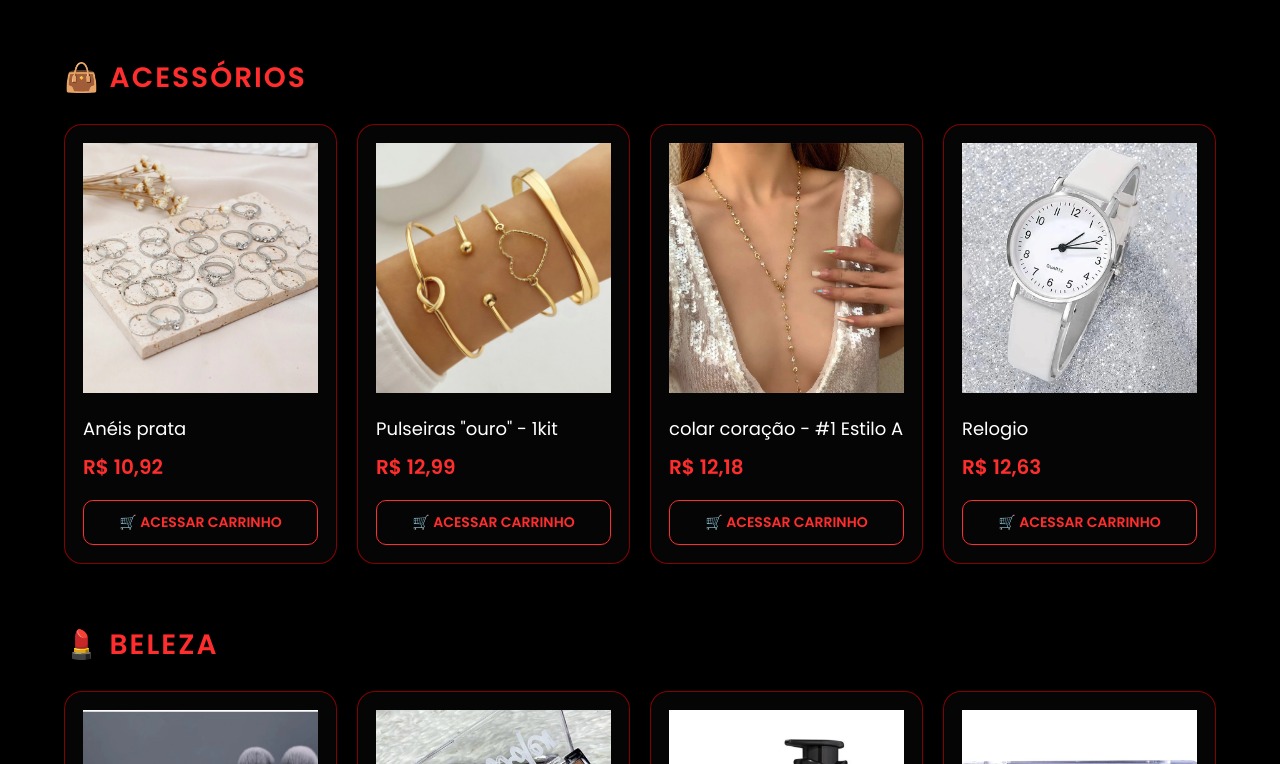
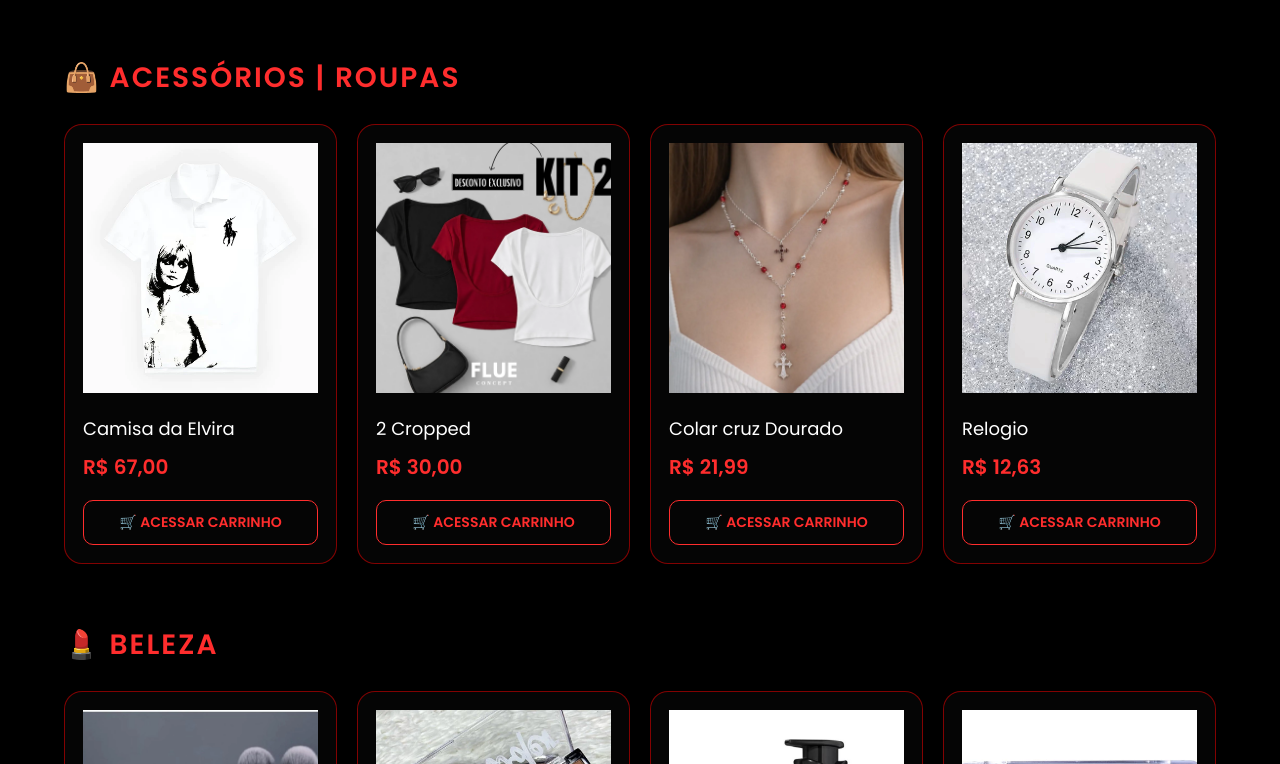
Before and after one commit to KetellynSantos/convite-Kitty, a website: page public/listaPresente.html in a window 1280 px wide. Shown: the part 826-1590 px from the top of the page. Drawn offline with nearby package versions, Linux system fonts and the light colour scheme.

Commit message:
Atualizando lista de presente

```diff
--- a/public/listaPresente.html
+++ b/public/listaPresente.html
@@ -96,19 +96,20 @@
 
         <section class="categoria">
 
-            <h2>👜 ACESSÓRIOS</h2>
+            <h2>👜 ACESSÓRIOS | ROUPAS</h2>
 
             <div class="grid-presentes">
 
                 <div class="card">
-                     <img src="assets/img/aneis.webp">
-                    <h3>Anéis prata</h3>
-                    <span>R$ 10,92</span>
+                     <img src="assets/img/elvira.webp">
+                    <h3>Camisa da Elvira</h3>
+                    <span>R$ 67,00</span>
 
-                    <a href="https://shopee.com.br/Conjunto-De-An%C3%A9is-De-Junta-Geom%C3%A9trica-28-Pe%C3%A7as-Para-Mulheres-Cristal-Cora%C3%A7%C3%A3o-Ouro-Prata-Acess%C3%B3rios-De-Joia-i.1006215031.29980099284?extraParams=%7B%22display_model_id%22%3A223964446424%2C%22model_selection_logic%22%3A3%7D&sp_atk=d2f6d8ee-3f1f-430a-bdce-c96a570b2a4b&xptdk=d2f6d8ee-3f1f-430a-bdce-c96a570b2a4b">
+                    <a href="https://shopee.com.br/Camisa-Polo-Feminina-Scarface-Elvira-Hancock-Streetwear-Casual-Algod%C3%A3o-i.811051540.58200196973?extraParams=%7B%22display_model_id%22%3A189613904578%2C%22model_selection_logic%22%3A3%7D">
                         🛒 ACESSAR CARRINHO
                     </a>
                 </div>
+                <!--
                 <div class="card">
                      <img src="assets/img/pulseiras.webp">
                     <h3>Pulseiras "ouro" - 1kit</h3>
@@ -118,12 +119,33 @@
                         🛒 ACESSAR CARRINHO
                     </a>
                 </div>
+                -->
+                <div class="card">
+                     <img src="assets/img/costasNua.webp">
+                    <h3>2 Cropped</h3>
+                    <span>R$ 30,00</span>
+
+                    <a href="https://shopee.com.br/KIT-2-Cropped-Feminino-Costa-Nua-Suplex-Premium-Frente-Dupla-Moda-Gringa-Y2K-i.1498286183.58204343954?extraParams=%7B%22display_model_id%22%3A129838223595%2C%22model_selection_logic%22%3A3%7D&sp_atk=e4f78844-34e2-4a3d-ae94-b51af66ebdea&xptdk=e4f78844-34e2-4a3d-ae94-b51af66ebdea">
+                        🛒 ACESSAR CARRINHO
+                    </a>
+                </div>
+                <!--
                 <div class="card">
                          <img src="assets/img/colarEA.webp">
                     <h3>colar coração - #1 Estilo A</h3>
                     <span>R$ 12,18</span>
 
                     <a href="https://shopee.com.br/Boho-Cora%C3%A7%C3%A3o-Forma-Zirc%C3%A3o-Longo-Colar-Para-Mulheres-Menina-Brilhante-Colorido-Diamante-Corrente-Gargantilha-J%C3%B3ias-Ajust%C3%A1-i.1006215031.43113119870?extraParams=%7B%22display_model_id%22%3A281093573483%2C%22model_selection_logic%22%3A3%7D&sp_atk=42c0ab75-a726-4390-9bf1-93e3b8594549&xptdk=42c0ab75-a726-4390-9bf1-93e3b8594549">
+                        🛒 ACESSAR CARRINHO
+                    </a>
+                </div>
+                -->
+                <div class="card">
+                         <img src="assets/img/colarCruz.webp">
+                    <h3>Colar cruz Dourado</h3>
+                    <span>R$ 21,99</span>
+
+                    <a href="https://vt.tiktok.com/ZS927BYJbCVNY-29uVt/">
                         🛒 ACESSAR CARRINHO
                     </a>
                 </div>
```
Also changed, not shown: public/assets/img/colarCruz.webp (added), public/assets/img/costasNua.webp (added), public/assets/img/elvira.webp (added).
